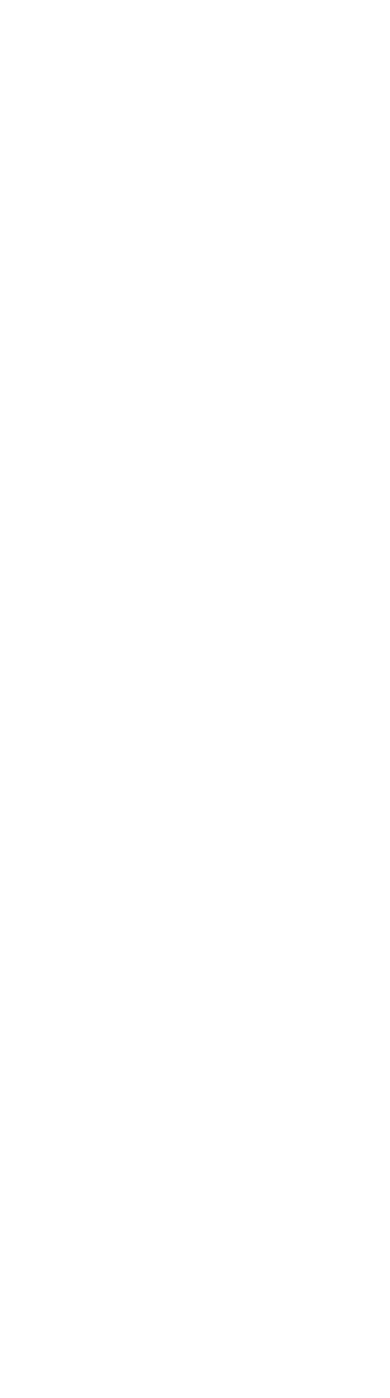
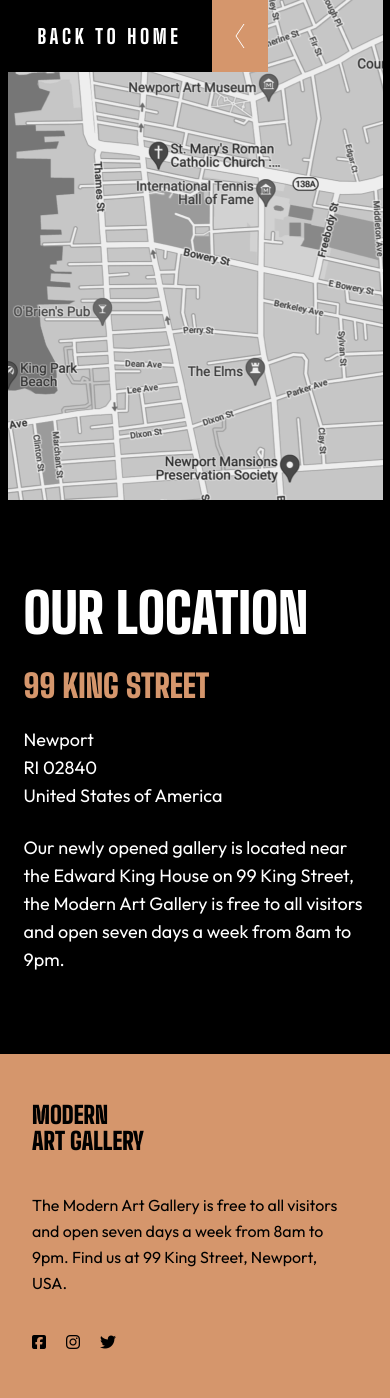
Before and after one commit to varg814/----------3-Lecture-19, a plain HTML site: page index2.html in a window 390 px wide. Before the commit the page ends 844 px from the top, so only its background shows below. Drawn offline with Linux system fonts and the light colour scheme.

Commit message:
project3lecture19

```diff
--- /dev/null
+++ b/app.js
@@ -0,0 +1,3 @@
+document.getElementById('redirectButton').addEventListener('click', function() {
+    window.location.href = 'index2.html';  // Redirects to second.html
+});
--- /dev/null
+++ b/app2.js
@@ -0,0 +1,3 @@
+document.getElementById('redirectButton').addEventListener('click', function() {
+    window.location.href = 'index.html';  // Redirects to second.html
+});
--- a/index.html
+++ b/index.html
@@ -33,7 +33,7 @@
             </p>
           </div>
           <div class="header_button">
-            <button>OUR LOCATION</button>
+            <button id="redirectButton">OUR LOCATION</button>
             <svg
               xmlns="http://www.w3.org/2000/svg"
               width="56"
@@ -60,12 +60,14 @@
           </h1>
           <p>
             Wander through our distinct <br class="desktop tablet" />
-            collections <br class="mobile"> and find new <br class="tablet" />
+            collections <br class="mobile" />
+            and find new <br class="tablet" />
             insights <br class="desktop" />
             about our artists. <br class="tablet mobile" />
             Dive into the <br class="desktop" />
             details of their <br class="tablet" />
-            creative <br class="mobile"> process.
+            creative <br class="mobile" />
+            process.
           </p>
         </div>
         <div class="section_top_right"></div>
@@ -95,11 +97,17 @@
           ART GALLERY
         </h1>
         <p>
-          The Modern Art Gallery is free to all <br class="tablet"> visitors <br class="mobile"> and open
+          The Modern Art Gallery is free to all <br class="tablet" />
+          visitors <br class="mobile" />
+          and open
           <br class="desktop" />
-          seven days a week <br class="tablet"> from 8am to <br class="mobile"> 9pm. Find us at 99
+          seven days a week <br class="tablet" />
+          from 8am to <br class="mobile" />
+          9pm. Find us at 99
           <br class="desktop" />
-          King <br class="tablet"> Street, Newport, <br class="mobile"> USA.
+          King <br class="tablet" />
+          Street, Newport, <br class="mobile" />
+          USA.
         </p>
         <div class="footer_inner_right">
           <i class="fa-brands fa-square-facebook"></i>
@@ -108,5 +116,6 @@
         </div>
       </div>
     </footer>
+    <script src="app.js"></script>
   </body>
 </html>
--- a/index2.html
+++ b/index2.html
@@ -0,0 +1,89 @@
+<!DOCTYPE html>
+<html lang="en">
+  <head>
+    <meta charset="UTF-8" />
+    <meta name="viewport" content="width=device-width, initial-scale=1.0" />
+    <title>Document</title>
+    <link rel="stylesheet" href="style2.css" />
+    <script
+      src="https://kit.fontawesome.com/4543014a8d.js"
+      crossorigin="anonymous"
+    ></script>
+  </head>
+  <body>
+    <header>
+      <div class="header_inner">
+        <div class="header_button">
+          <button id="redirectButton">BACK TO HOME</button>
+          <svg
+            xmlns="http://www.w3.org/2000/svg"
+            width="56"
+            height="72"
+            viewBox="0 0 56 72"
+            fill="none"
+          >
+            <rect width="56" height="72" fill="#D5966C" />
+            <path d="M32 48L24 36L32 24" stroke="white" />
+          </svg>
+        </div>
+      </div>
+    </header>
+    <section>
+      <div class="section_left">
+        <h1>
+          OUR <br class="desktop tablet" />
+          LOCATION
+        </h1>
+      </div>
+      <div class="section_right">
+        <h1>99 King Street</h1>
+        <p>
+          Newport <br />
+          RI 02840 <br />
+          United States of America
+        </p>
+        <p>
+          Our newly opened gallery is located near <br class="mobile" />
+          the <br class="tablet" />
+          Edward <br class="desktop" />
+          King House on 99 King Street, <br class="mobile" />
+          the Modern <br class="tablet" />
+          Art Gallery is <br class="desktop" />
+          free to all visitors <br class="mobile" />
+          and open seven <br class="tablet" />
+          days a week from <br class="desktop" />
+          8am to <br class="mobile" />
+          9pm.
+        </p>
+      </div>
+    </section>
+    <footer>
+      <div class="footer_inner">
+        <h1>
+          MODERN <br />
+          ART GALLERY
+        </h1>
+        <p>
+          The Modern Art Gallery is free to all <br class="tablet" />
+          visitors <br class="mobile" />
+          and open
+          <br class="desktop" />
+          seven days a week <br class="tablet" />
+          from 8am to <br class="mobile" />
+          9pm. Find us at 99
+          <br class="desktop" />
+          King <br class="tablet" />
+          Street, Newport, <br class="mobile" />
+          USA.
+        </p>
+        <div class="footer_inner_right">
+          <i class="fa-brands fa-square-facebook"></i>
+          <i class="fa-brands fa-instagram"></i>
+          <i class="fa-brands fa-twitter"></i>
+        </div>
+      </div>
+    </footer>
+
+    <script src="app2.js"></script>
+  </body>
+</html>
--- a/style.css
+++ b/style.css
@@ -97,7 +97,8 @@ header {
 }
 
 footer {
-  padding: 80px 165px;
+  padding-top: 80px;
+  padding-bottom: 80px;
   background-color: #000;
 }
 
@@ -217,8 +218,8 @@ i:hover {
   display: none;
 }
 
-.desktop{
-    display: block;
+.desktop {
+  display: block;
 }
 
 @media (max-width: 1130px) {
@@ -311,15 +312,27 @@ i:hover {
   }
 
   .section_bottom_right_bottom > h1 {
+    color: var(--White, #fff);
+    font-family: "Big Shoulders Display";
     font-size: 50px;
+    font-style: normal;
+    font-weight: 900;
+    line-height: 45px; /* 90% */
+    text-transform: uppercase;
   }
 
   .section_bottom_right_bottom > p {
+    color: var(--White, #fff);
+    font-family: Outfit;
     font-size: 18px;
+    font-style: normal;
+    font-weight: 400;
+    line-height: 28px; /* 155.556% */
   }
 
   footer {
-    padding: 56px 40px;
+    padding-top: 56px;
+    padding-bottom: 56px;
   }
 
   .footer_inner {
@@ -414,14 +427,24 @@ i:hover {
     gap: 24px;
   }
 
-  footer{
-    padding: 48px 32px;
+  footer {
+    padding-top: 48px;
+    padding-bottom: 48px;
   }
 
-  .footer_inner{
+  .footer_inner {
     width: 100%;
     max-width: 343px;
     flex-direction: column;
     gap: 38px;
   }
+
+  .footer_inner > p {
+    color: var(--White, #fff);
+    font-family: Outfit;
+    font-size: 16px;
+    font-style: normal;
+    font-weight: 400;
+    line-height: 26px; /* 162.5% */
+  }
 }
--- a/style2.css
+++ b/style2.css
@@ -1,3 +1,256 @@
-@import url('https://fonts.googleapis.com/css2?family=Barlow:ital,wght@0,100;0,200;0,300;0,400;0,500;0,600;0,700;0,800;0,900;1,100;1,200;1,300;1,400;1,500;1,600;1,700;1,800;1,900&family=Big+Shoulders+Display:wght@100..900&family=Inter:ital,opsz,wght@0,14..32,100..900;1,14..32,100..900&display=swap');
+@import url("https://fonts.googleapis.com/css2?family=Barlow:ital,wght@0,100;0,200;0,300;0,400;0,500;0,600;0,700;0,800;0,900;1,100;1,200;1,300;1,400;1,500;1,600;1,700;1,800;1,900&family=Big+Shoulders+Display:wght@100..900&family=Inter:ital,opsz,wght@0,14..32,100..900;1,14..32,100..900&display=swap");
 
-@import url('https://fonts.googleapis.com/css2?family=Barlow:ital,wght@0,100;0,200;0,300;0,400;0,500;0,600;0,700;0,800;0,900;1,100;1,200;1,300;1,400;1,500;1,600;1,700;1,800;1,900&family=Big+Shoulders+Display:wght@100..900&family=Inter:ital,opsz,wght@0,14..32,100..900;1,14..32,100..900&family=Outfit:wght@100..900&display=swap');
+@import url("https://fonts.googleapis.com/css2?family=Barlow:ital,wght@0,100;0,200;0,300;0,400;0,500;0,600;0,700;0,800;0,900;1,100;1,200;1,300;1,400;1,500;1,600;1,700;1,800;1,900&family=Big+Shoulders+Display:wght@100..900&family=Inter:ital,opsz,wght@0,14..32,100..900;1,14..32,100..900&family=Outfit:wght@100..900&display=swap");
+
+* {
+  margin: 0;
+  box-sizing: border-box;
+}
+
+body {
+  display: flex;
+  flex-direction: column;
+  align-items: center;
+  background-color: black;
+}
+
+img {
+  height: 100%;
+  width: 100%;
+}
+
+button {
+  width: 204px;
+  height: 72px;
+  background-color: #000;
+  color: #fff;
+  font-family: "Big Shoulders Display";
+  font-size: 20px;
+  font-weight: 800;
+  letter-spacing: 3.636px;
+  cursor: pointer;
+  border: none;
+}
+
+button:hover {
+  background-color: #d5966c;
+}
+
+button:hover + svg rect {
+  fill: black;
+}
+
+h1 {
+  font-family: "Big Shoulders Display";
+  text-transform: uppercase;
+}
+
+p {
+  font-family: Outfit;
+}
+
+header,
+footer {
+  width: 100%;
+  display: flex;
+  justify-content: center;
+}
+
+header {
+  height: 600px;
+  background-image: url("./images2/Bitmap.png");
+  background-repeat: no-repeat;
+  background-position: center;
+}
+
+.header_inner {
+  width: 1110px;
+  max-width: 1110px;
+}
+
+.header_button {
+  height: 72px;
+  display: flex;
+}
+
+section {
+  width: 100%;
+  max-width: 1110px;
+  display: flex;
+  justify-content: space-between;
+  padding-top: 88px;
+  padding-bottom: 80px;
+}
+
+.section_left > h1 {
+  color: #fff;
+  font-size: 55px;
+  font-weight: 900;
+  line-height: 50px; /* 90.909% */
+}
+
+.section_right {
+  display: flex;
+  flex-direction: column;
+  gap: 24px;
+}
+
+.section_right > h1 {
+  color: #d5966c;
+  font-size: 32px;
+  font-weight: 900;
+  line-height: 32px; /* 100% */
+}
+
+.section_right > p {
+  color: #fff;
+  font-size: 18px;
+  font-weight: 400;
+  line-height: 28px; /* 155.556% */
+}
+
+footer {
+  background-color: #d5966c;
+  padding-top: 80px;
+  padding-bottom: 80px;
+}
+
+.footer_inner {
+  width: 1110px;
+  max-width: 1110px;
+  display: flex;
+  justify-content: space-between;
+}
+
+.footer_inner > h1 {
+  font-size: 24px;
+  font-weight: 900;
+  line-height: 26px; /* 91.667% */
+  align-self: flex-start;
+  color: black;
+}
+
+.footer_inner > p {
+  font-size: 18px;
+  font-style: normal;
+  font-weight: 400;
+  line-height: 28px; /* 155.556% */
+}
+
+.footer_inner_right {
+  display: flex;
+  gap: 20px;
+  align-self: flex-start;
+}
+
+i {
+  color: black;
+}
+
+i:hover {
+  color: white;
+  cursor: pointer;
+}
+
+.tablet,
+.mobile {
+  display: none;
+}
+
+.desktop {
+  display: block;
+}
+
+@media (max-width: 1130px) {
+  .desktop,
+  .mobile {
+    display: none;
+  }
+  .tablet {
+    display: block;
+  }
+
+  header {
+    height: 600px;
+    background-image: url("./images2/Bitmap\ \(1\).png");
+  }
+
+  .header_inner {
+    width: 689px;
+    max-width: 689px;
+  }
+
+  section {
+    width: 100%;
+    max-width: 689px;
+    gap: 11px;
+  }
+
+  footer {
+    padding-top: 56px;
+    padding-bottom: 56px;
+  }
+
+  .footer_inner {
+    width: 100%;
+    max-width: 689px;
+  }
+
+  .footer_inner > h1 {
+    font-size: 24px;
+    font-weight: 900;
+    line-height: 26px; /* 91.667% */
+    align-self: flex-start;
+  }
+
+  .footer_inner > p {
+    color: #000;
+    font-size: 16px;
+    font-weight: 400;
+    line-height: 26px; /* 162.5% */
+  }
+}
+
+@media (max-width: 700px) {
+  .tablet,
+  .desktop {
+    display: none;
+  }
+  .mobile {
+    display: block;
+  }
+
+  header {
+    height: 500px;
+    max-width: 375px;
+    background-image: url("./images2/Bitmap\ \(2\).png");
+  }
+
+  .header_left > h1 {
+    font-size: 60px;
+    font-weight: 900;
+    line-height: 55px; /* 91.667% */
+  }
+
+  .header_inner {
+    max-width: 100%;
+  }
+
+  section {
+    width: 100%;
+    max-width: 343px;
+    gap: 32px;
+    flex-direction: column;
+  }
+
+  footer {
+    padding: 48px 32px;
+  }
+
+  .footer_inner {
+    width: 100%;
+    max-width: 343px;
+    flex-direction: column;
+    gap: 38px;
+  }
+}
```
Also changed, not shown: images2/Bitmap (1).png (added), images2/Bitmap (2).png (added), images2/Bitmap.png (added).
